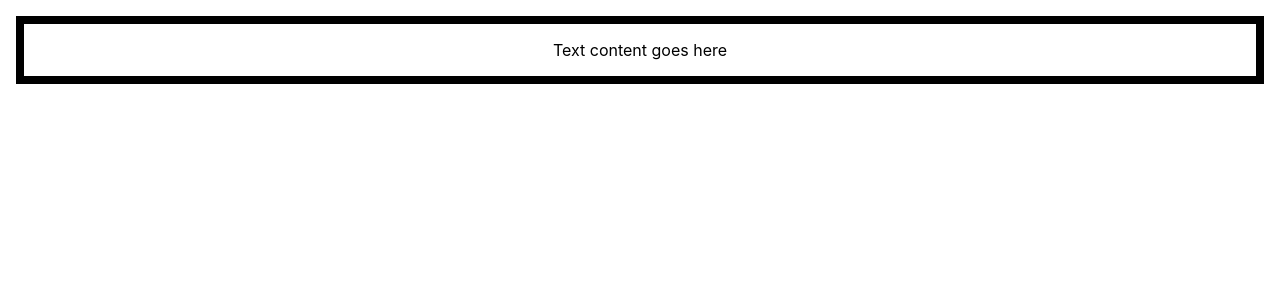
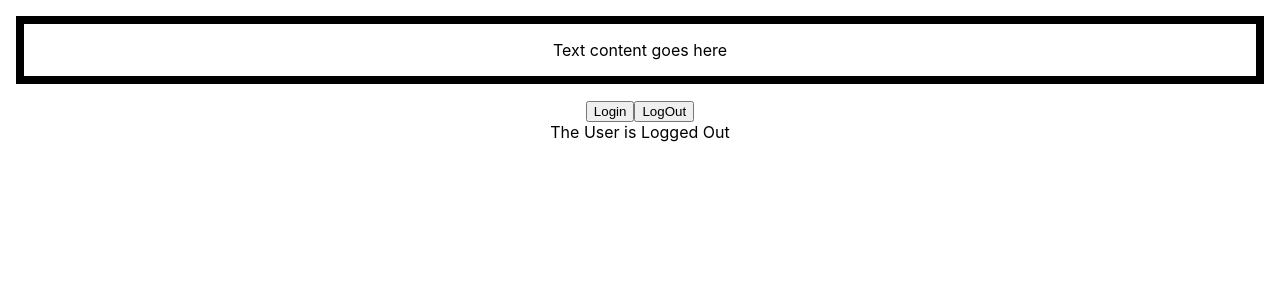
Before and after one commit to SuedePritch/ReactTypescript, a React (Create React App) app: page / in a window 1280 px wide. Shown: the top 300 px of the page. Built offline with nearby package versions, Linux system fonts and the light colour scheme.

Commit message:
useState using loggedIn

```diff
--- a/src/App.tsx
+++ b/src/App.tsx
@@ -1,6 +1,7 @@
 import React from 'react';
 import './App.css';
 
+import { LoggedIn } from './components/LoggedIn';
 import { Container } from './components/Container';
 // import { Input } from './components/Input';
 // import { Button } from './components/Button';
@@ -34,7 +35,7 @@
   return (
     <div className="App">
       <Container styles={{border: '8px solid black', padding:'1rem', margin:'1rem'}}></Container>
-
+      <LoggedIn></LoggedIn>
 
 
 
--- /dev/null
+++ b/src/components/LoggedIn.tsx
@@ -0,0 +1,13 @@
+import { useState } from "react"
+export const LoggedIn = () =>{
+    const [isLoggedIn, setIsLoggedIn] = useState(false)
+    const handleLogin = () => {setIsLoggedIn(true)}
+    const handleLogout = () =>{setIsLoggedIn(false)}
+    return(
+        <div>
+            <button onClick={handleLogin}>Login</button>
+            <button onClick={handleLogout}>LogOut</button>
+            <div>The User is {isLoggedIn ? 'Logged In' : 'Logged Out'}</div>
+        </div>
+    )
+}
```
